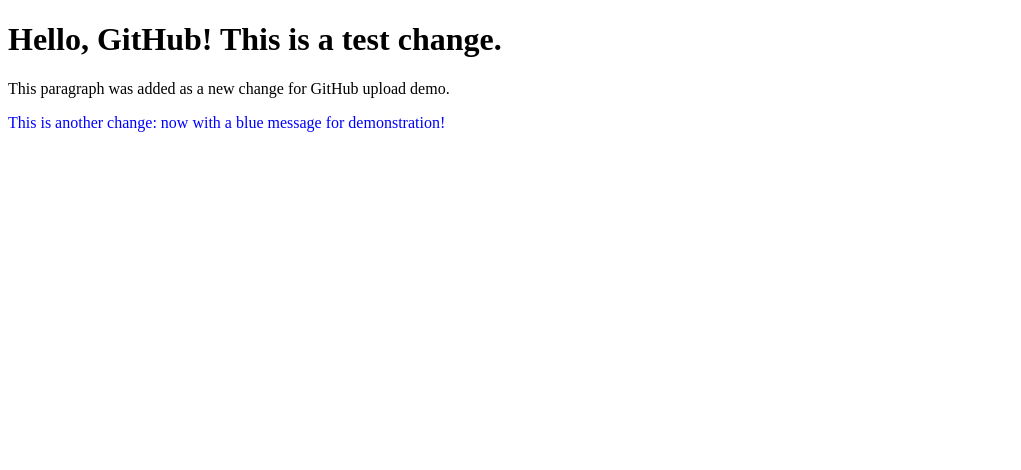
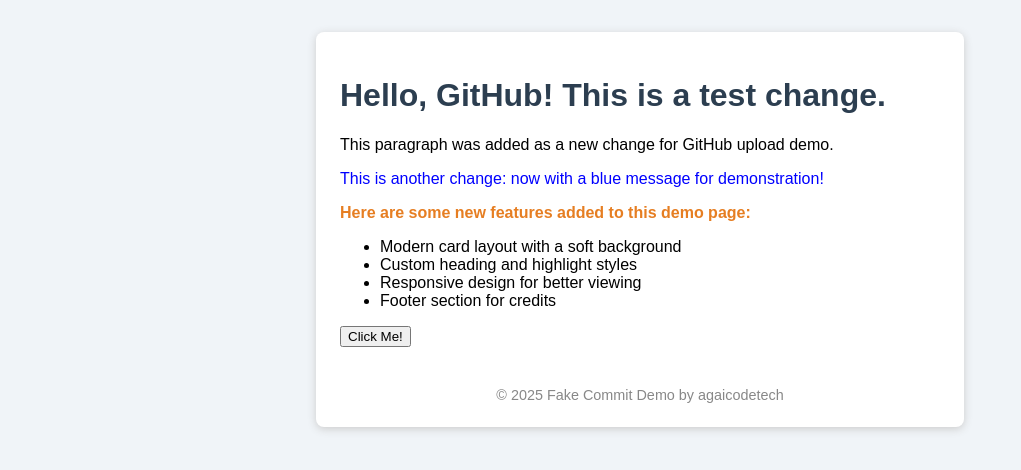
Before and after one commit to samloop007/fake-commit-, a plain HTML site: page index.html in a window 1280 px wide. Shown: the whole page, without its empty margins (0-1021 px from the left). Drawn offline with Linux system fonts and the light colour scheme.

Commit message:
Enhance index.html: add card layout, CSS, features list, button, and footer

```diff
--- a/index.html
+++ b/index.html
@@ -3,11 +3,30 @@
 <html lang="en">
 <head>
     <meta charset="UTF-8">
-    <title>Fake Commit Demo</title>
+    <title>Fake Commit Demo - Enhanced</title>
+    <style>
+        body { background: #f0f4f8; font-family: Arial, sans-serif; }
+        h1 { color: #2c3e50; }
+        .card { background: #fff; border-radius: 8px; box-shadow: 0 2px 8px #ccc; padding: 24px; margin: 32px auto; max-width: 600px; }
+        .highlight { color: #e67e22; font-weight: bold; }
+        ul { margin-top: 16px; }
+        .footer { margin-top: 40px; color: #888; font-size: 0.9em; text-align: center; }
+    </style>
 </head>
 <body>
-    <h1>Hello, GitHub! This is a test change.</h1>
-    <p>This paragraph was added as a new change for GitHub upload demo.</p>
-    <p style="color:blue;">This is another change: now with a blue message for demonstration!</p>
+    <div class="card">
+        <h1>Hello, GitHub! This is a test change.</h1>
+        <p>This paragraph was added as a new change for GitHub upload demo.</p>
+        <p style="color:blue;">This is another change: now with a blue message for demonstration!</p>
+        <p class="highlight">Here are some new features added to this demo page:</p>
+        <ul>
+            <li>Modern card layout with a soft background</li>
+            <li>Custom heading and highlight styles</li>
+            <li>Responsive design for better viewing</li>
+            <li>Footer section for credits</li>
+        </ul>
+        <button onclick="alert('You clicked the demo button!')">Click Me!</button>
+        <div class="footer">&copy; 2025 Fake Commit Demo by agaicodetech</div>
+    </div>
 </body>
 </html>
```
